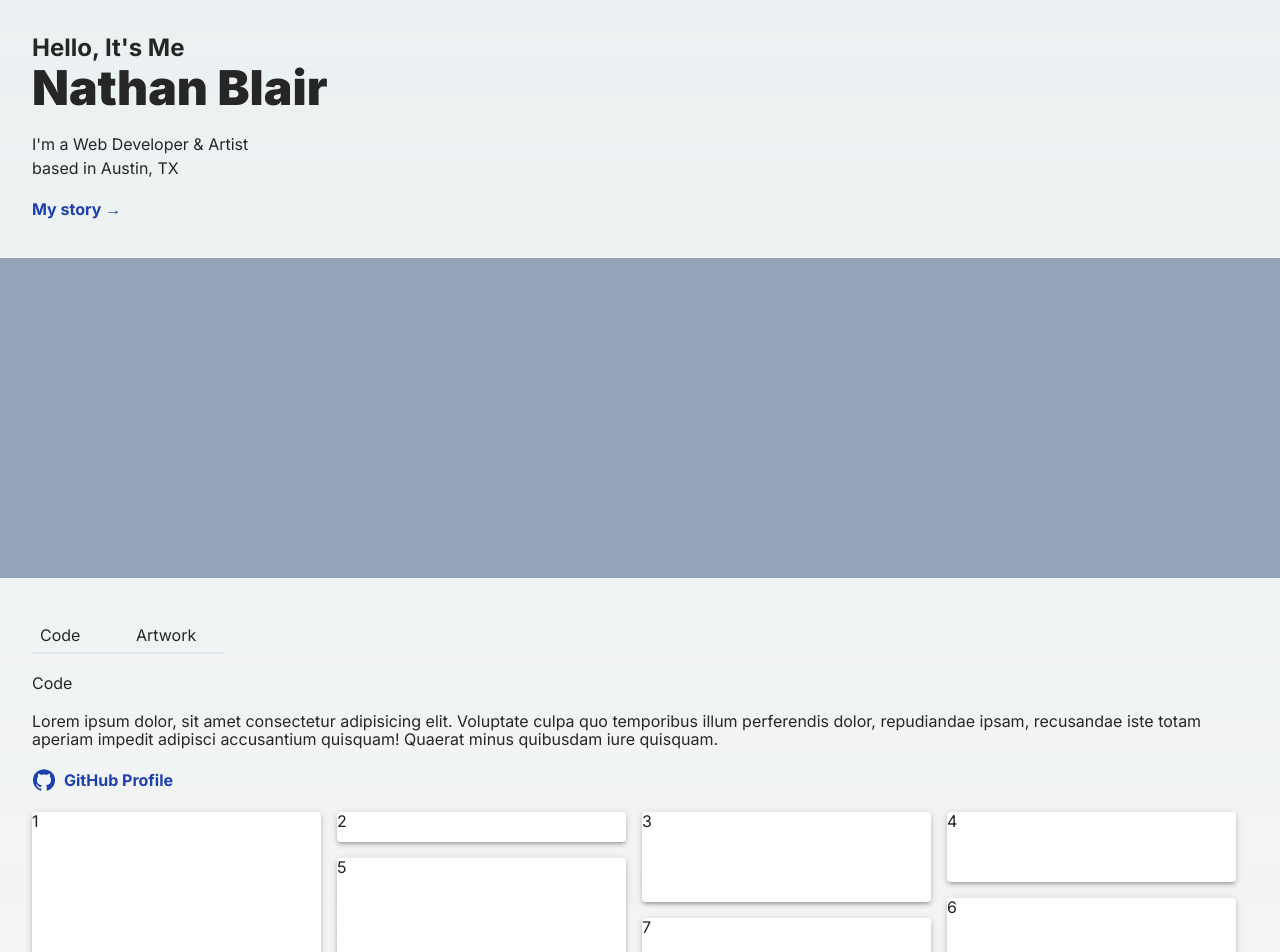
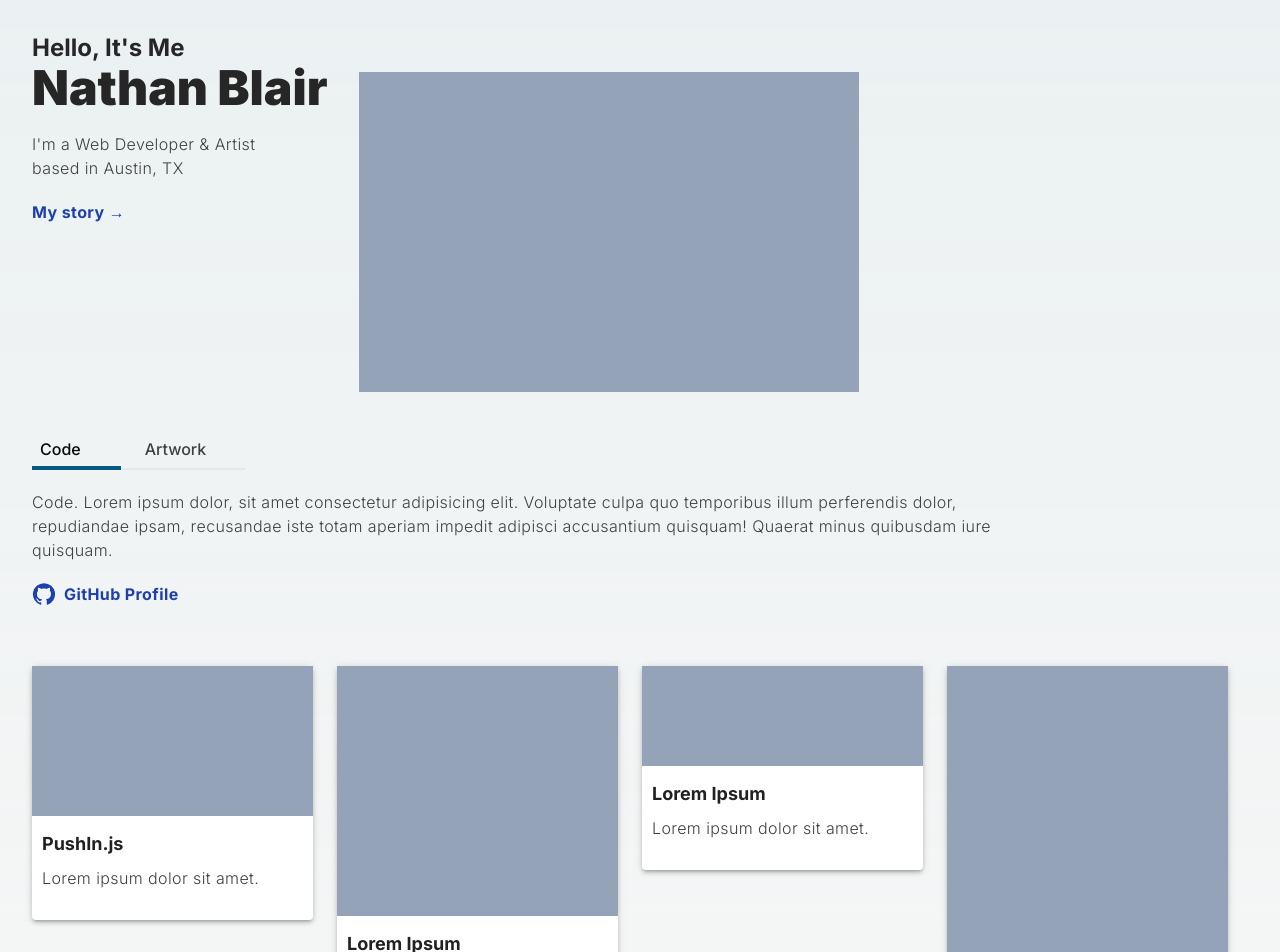
Before and after one commit to nateplusplus/natehub, a Next.js app: page / in a window 1280 px wide. Shown: the top 952 px of the page. Built offline with nearby package versions, Linux system fonts and the light colour scheme.

Commit message:
continue layout build with masonry grid

```diff
--- a/src/app/globals.css
+++ b/src/app/globals.css
@@ -29,17 +29,19 @@ body {
 }
 
 p {
-  @apply mb-5;
+  @apply text-base mb-5 text-neutral-700 font-light tracking-wide;
 }
 
 p a {
-  @apply text-blue-800;
-  @apply font-bold
+  @apply text-blue-800 font-bold
 }
 
 p a:hover,
 p a:focus,
 p a:active {
-  @apply text-blue-900;
-  @apply underline;
+  @apply text-blue-900 underline;
 }
+
+h2 {
+  @apply font-bold;
+}
--- a/src/app/layout.tsx
+++ b/src/app/layout.tsx
@@ -6,7 +6,8 @@ import '@fontsource/roboto/500.css';
 import '@fontsource/roboto/700.css';
 
 import { Inter } from 'next/font/google';
-import Link from 'next/link'
+
+import Tabs from '@/components/Tabs';
 
 const inter = Inter({ subsets: ['latin'] });
 
@@ -22,9 +23,9 @@ export default function RootLayout({
 }) {
   return (
     <html lang="en">
-      <body className={inter.className}>
+      <body className={`${inter.className} container mx-auto`}>
         <header>
-          <div className='pt-8'>
+          <div className='pt-8 flex flex-col md:flex-row'>
             <div className='px-8'>
               <span className='text-2xl font-bold'>Hello, It's Me</span>
               <h1 className="text-5xl font-black">Nathan Blair</h1>
@@ -33,13 +34,12 @@ export default function RootLayout({
                 <a href="#">My story →</a>
               </p>
             </div>
-            <div className='h-80 bg-slate-400 my-10' />
+            <div className='my-10 grow'>
+              <div className='h-80 bg-slate-400' style={{ maxWidth: '500px' }} />
+            </div>
           </div>
         </header>
-        <nav className='px-8 flex w-100 mb-5'>
-          <Link href="/" className="flex p-2 border-b-2" style={{ minWidth: '6rem' }}>Code</Link>
-          <Link href="/artwork" className="flex p-2 border-b-2" style={{ minWidth: '6rem' }}>Artwork</Link>
-        </nav>
+        <Tabs />
         <main className='px-8 w-100'>
           {children}
         </main>
--- a/src/app/page.tsx
+++ b/src/app/page.tsx
@@ -6,19 +6,68 @@ import GitHubIcon from '@mui/icons-material/GitHub';
 import TextIconButton from '@/components/TextIconButton';
 import MasonryGrid from '@/components/MasonryGrid';
 
+
 export default function Code() {
+  const data = [
+    {
+      image: {
+        src: '',
+        size: {
+          height: 150,
+        },
+      },
+      heading: 'PushIn.js',
+      body: 'Lorem ipsum dolor sit amet.',
+      href: '#',
+    },
+    {
+      image: {
+        src: '',
+        size: {
+          height: 250,
+        },
+      },
+      heading: 'Lorem Ipsum',
+      body: 'Lorem ipsum dolor sit amet.',
+      href: '#',
+    },
+    {
+      image: {
+        src: '',
+        size: {
+          height: 100,
+        },
+      },
+      heading: 'Lorem Ipsum',
+      body: 'Lorem ipsum dolor sit amet.',
+      href: '#',
+    },
+    {
+      image: {
+        src: '',
+        size: {
+          height: 300,
+        },
+      },
+      heading: 'Lorem Ipsum',
+      body: 'Lorem ipsum dolor sit amet.',
+      href: '#',
+    }
+  ];
+
   return (
     <div>
-      <p>Code</p>
-      <p>Lorem ipsum dolor, sit amet consectetur adipisicing elit. Voluptate culpa quo temporibus illum perferendis dolor, repudiandae ipsam, recusandae iste totam aperiam impedit adipisci accusantium quisquam! Quaerat minus quibusdam iure quisquam.</p>
+      <div className='flex flex-col mb-10'>
+        <p style={{ maxWidth: '992px' }}> Code. Lorem ipsum dolor, sit amet consectetur adipisicing elit. Voluptate culpa quo temporibus illum perferendis dolor, repudiandae ipsam, recusandae iste totam aperiam impedit adipisci accusantium quisquam! Quaerat minus quibusdam iure quisquam.</p>
         <p>
           <TextIconButton href="#">
             <GitHubIcon className='mr-2' />
             GitHub Profile
           </TextIconButton>
         </p>
+      </div>
       <div className='flex md:block justify-center'>
-        <MasonryGrid />
+        <MasonryGrid data={data} />
       </div>
     </div>
   )
--- a/src/components/MasonryGrid.tsx
+++ b/src/components/MasonryGrid.tsx
@@ -28,27 +28,36 @@ const theme = createTheme({
   },
 });
 
-const MasonryItem = ({height, children}: {height: number, children: number}) => {
+interface MasonryItemData {
+  image: {
+    src: string;
+    size: {
+      height: number;
+    };
+  };
+  heading: string,
+  body: string,
+  href: string,
+};
+
+const MasonryItem = ({data}: {data: MasonryItemData}) => {
   return (
-    <Paper elevation={3} sx={{ height }}>
-      {children}
+    <Paper elevation={3}>
+      <div className="image w-100 mb-1 bg-slate-400" style={{ height: data.image.size.height}}></div>
+      <div className='p-2.5'>
+        <h2 className='text-lg mb-2'>{data.heading}</h2>
+        <p>{data.body}</p>
+      </div>
     </Paper>
   );
 }
 
-
-export default function MasonryGrid() {
-  const heights = [150, 30, 90, 70, 110, 150, 130, 80, 50, 90, 100, 150, 30, 50, 80];
-
+export default function MasonryGrid({ data }: { data: MasonryItemData[] }) {
   return (
     <ThemeProvider theme={theme}>
       <Box sx={{ width: {xs: '370px', sm: '525px', md: '720px', lg: '970px', xl: '1220px', xxl: '1500px'} }}>
-        <Masonry columns={{xs: 2, sm: 3, lg: 4}} spacing={2}>
-          {heights.map((height, index) => (
-            <MasonryItem key={index} height={height}>
-              {index + 1}
-            </MasonryItem>
-          ))}
+        <Masonry columns={{xs: 2, sm: 3, lg: 4}} spacing={3}>
+          {data.map((item, index) => <MasonryItem key={index} data={item} />)}
         </Masonry>
       </Box>
     </ThemeProvider>
--- /dev/null
+++ b/src/components/Tabs.tsx
@@ -0,0 +1,22 @@
+'use client'
+import React from 'react';
+import Link from 'next/link'
+import { usePathname } from 'next/navigation';
+
+export default function Tabs() {
+  const path = usePathname();
+
+  const inactiveTab = "border-b-2 text-neutral-700";
+  const activeTab = "border-b-4 border-sky-800 text-neutral-950";
+
+  return (
+    <nav className='px-8 flex w-100 mb-5'>
+      <Link href="/" className={`flex p-2 pr-10 font-medium ${ path === '/' ? activeTab : inactiveTab }`}>
+        Code
+      </Link>
+      <Link href="/artwork" className={`flex py-2 pl-6 pr-10 font-medium ${ path === '/artwork' ? activeTab : inactiveTab }`}>
+        Artwork
+      </Link>
+    </nav>
+  );
+}
```
Lines whose indentation alone changed are shown as unchanged.
